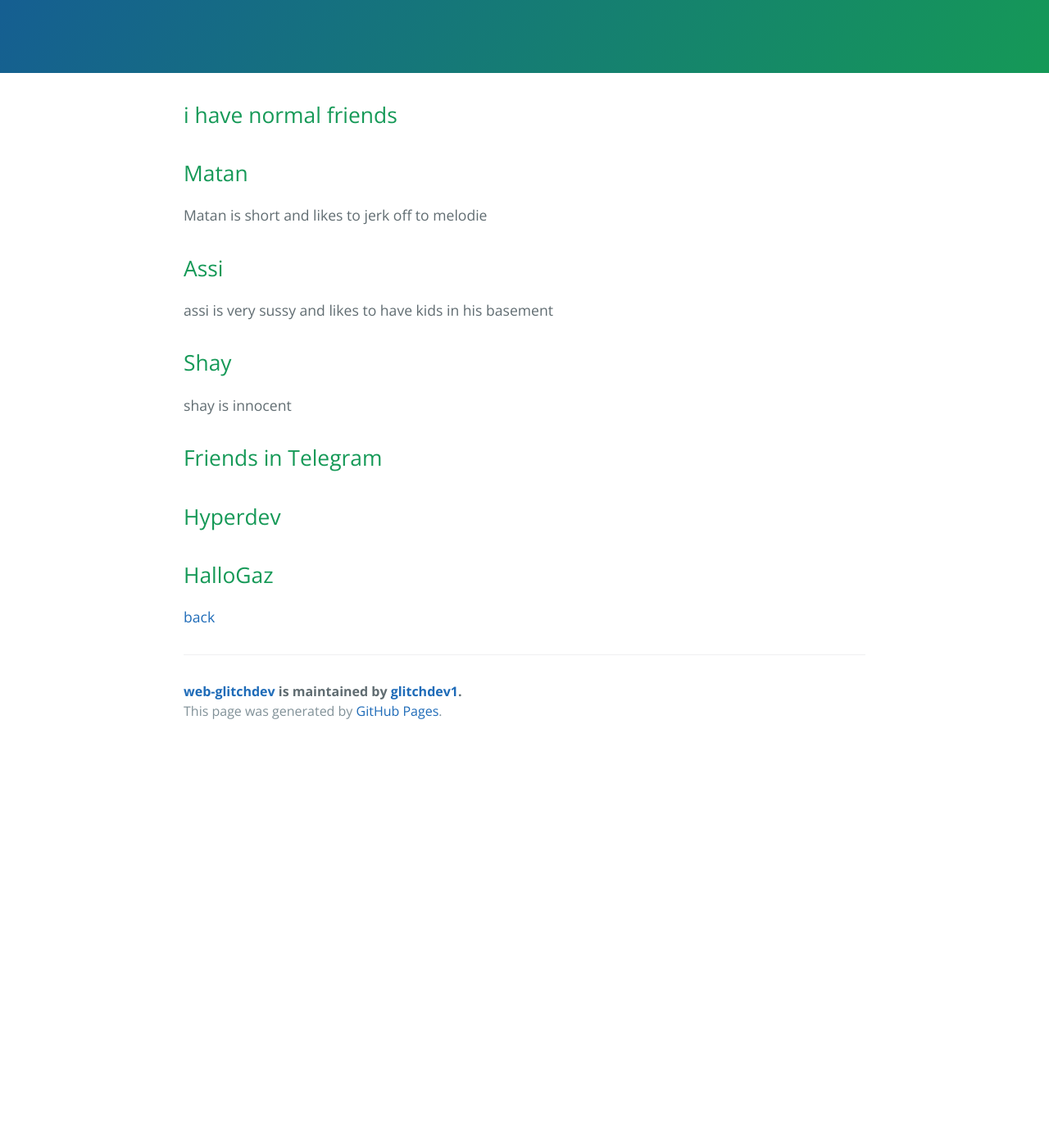
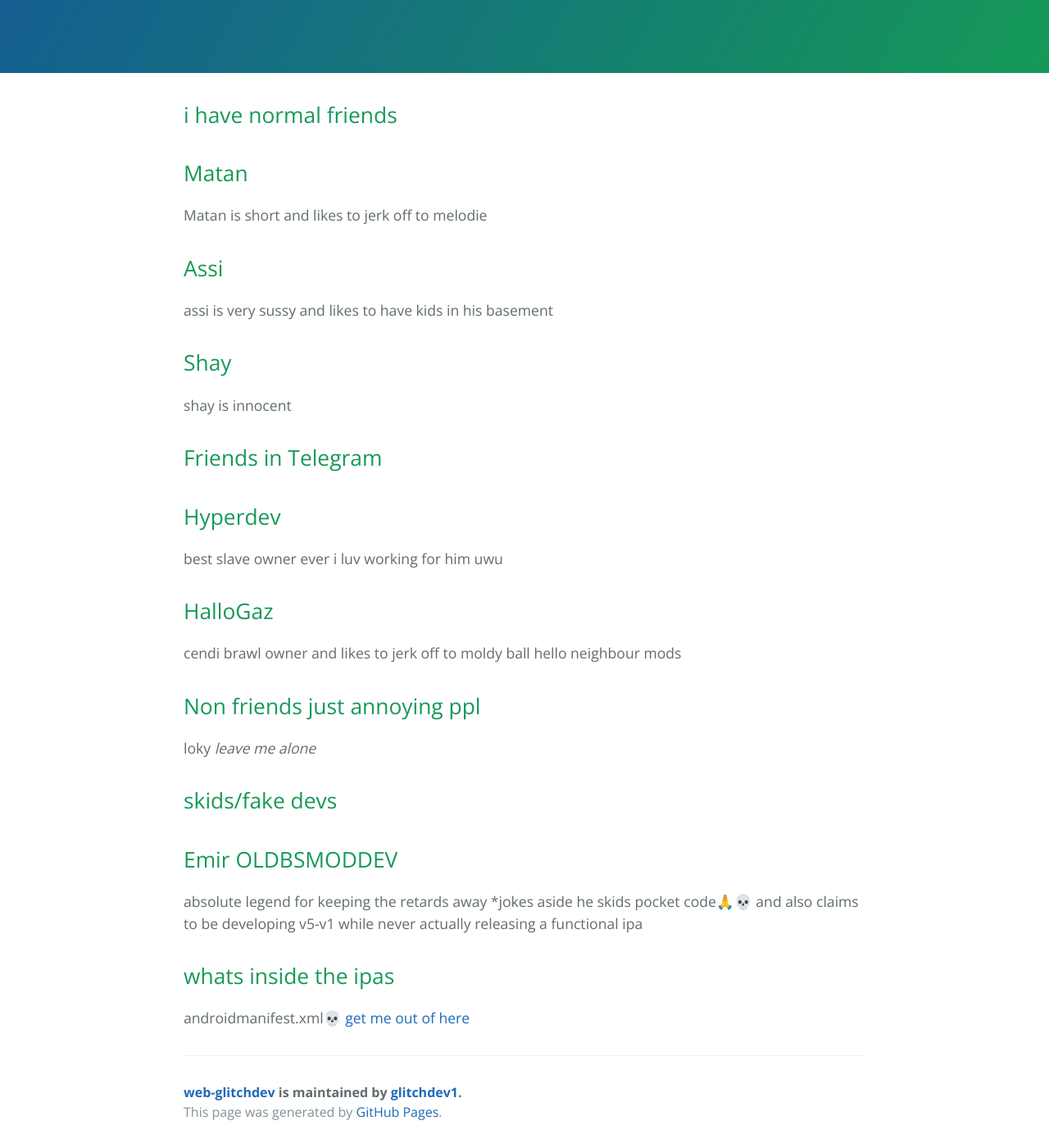
Before and after one commit to glitchdev1/web-glitchdev, a Jekyll site: the page built from another-page.md, in a window 1280 px wide and 1400 px high, scrolled down 294 px. Shown: the whole window at 82% size. Built offline with Jekyll 4.4.1, drawn with Linux system fonts in a browser that asks for light colours; before the commit the page ends 1205 px from its top, so only the background shows below that.

Commit message:
Update another-page.md

```diff
--- a/another-page.md
+++ b/another-page.md
@@ -12,5 +12,14 @@ assi is very sussy and likes to have kids in his basement
 shay is innocent
 ## Friends in Telegram
 ## Hyperdev
+best slave owner ever i luv working for him uwu
 ## HalloGaz
-[back](./)
+cendi brawl owner and likes to jerk off to moldy ball hello neighbour mods
+## Non friends just annoying ppl
+loky *leave me alone*
+## skids/fake devs
+## Emir OLDBSMODDEV
+absolute legend for keeping the retards away *jokes aside he skids pocket code🙏💀 and also claims to be developing v5-v1 while never actually releasing a functional ipa
+## whats inside the ipas
+androidmanifest.xml💀
+[get me out of here](./)
```
